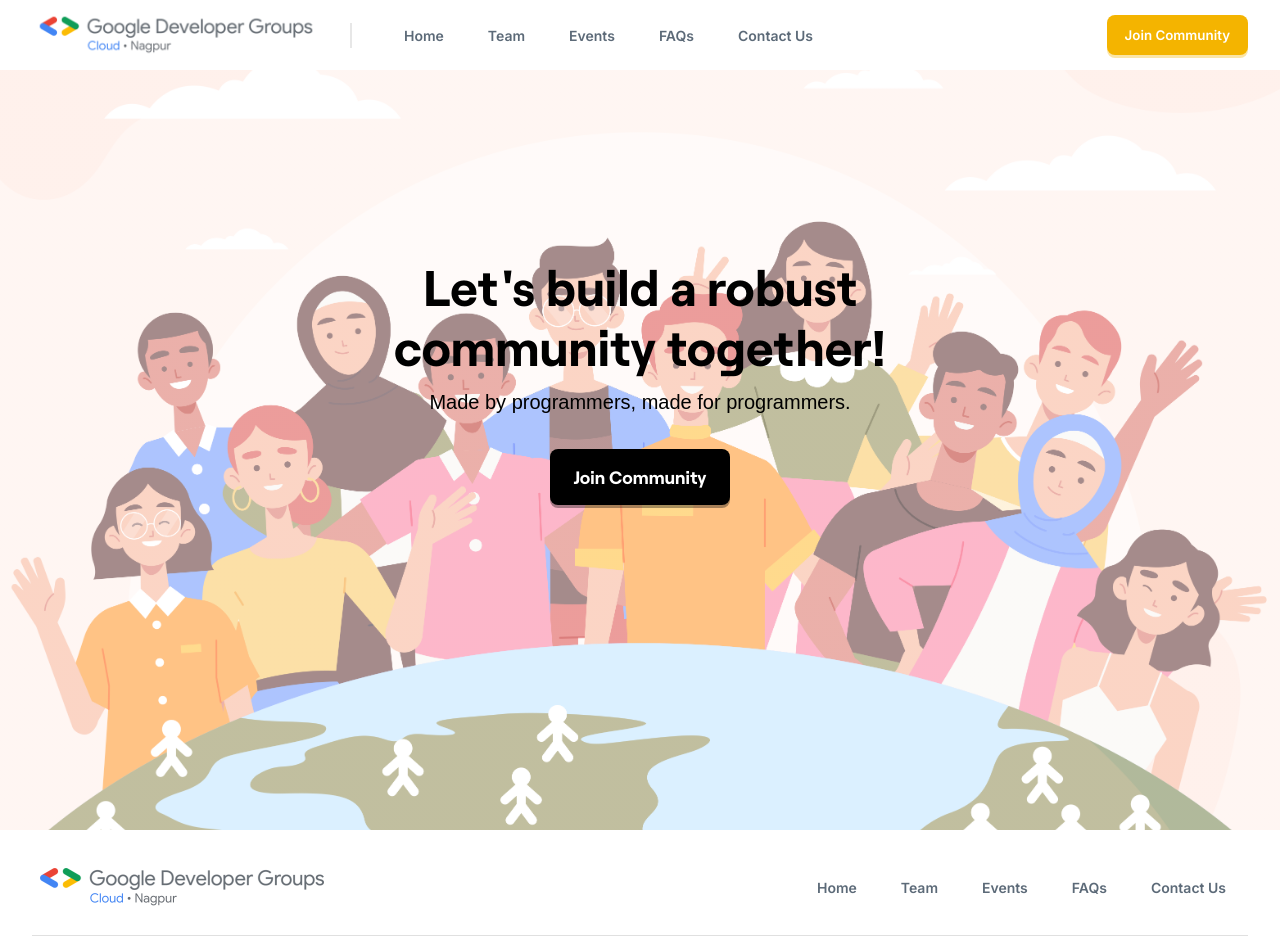
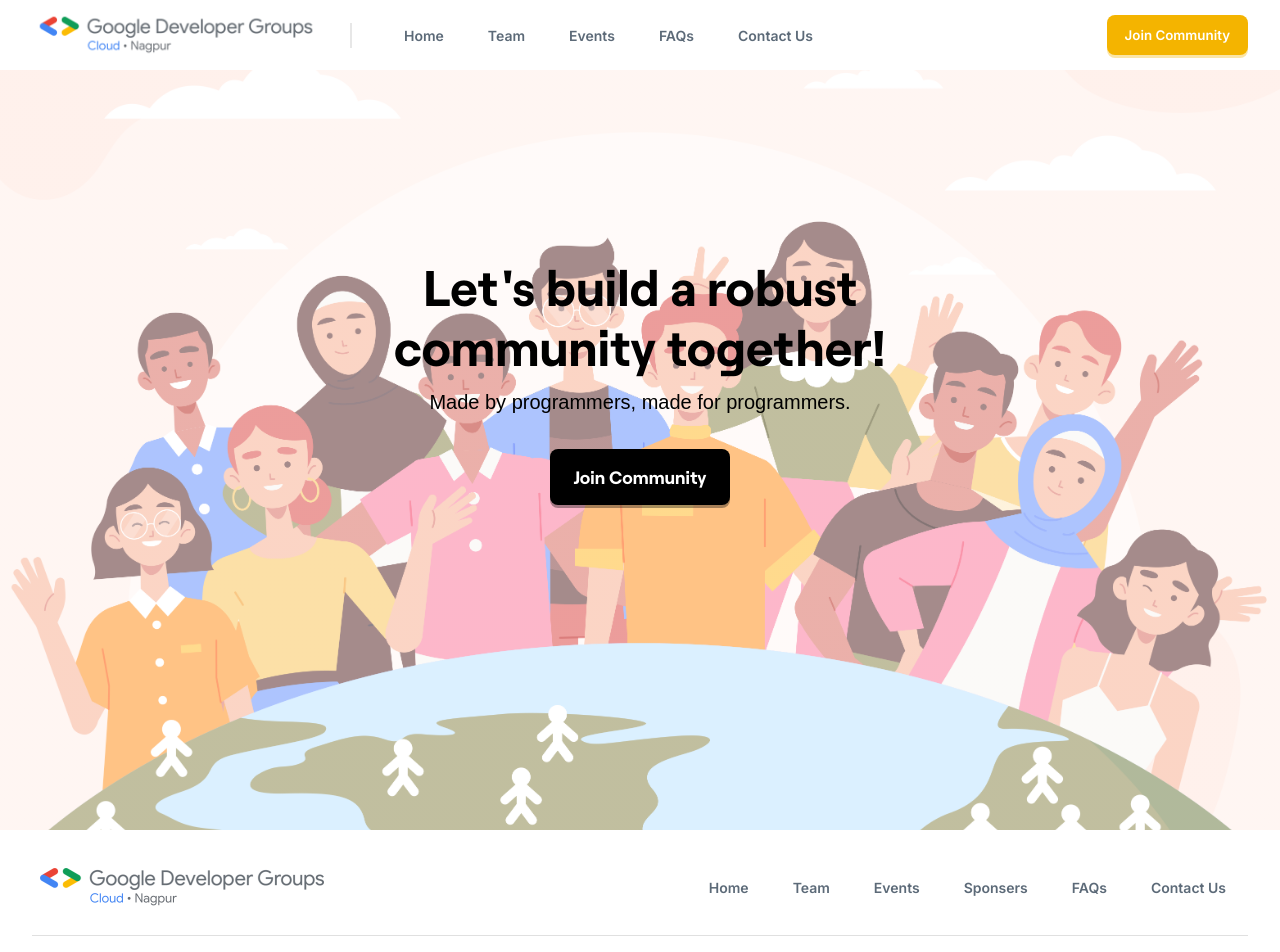
Before and after one commit to sobhanbera/gdgcn-website-v2, a Next.js app: page / in a window 1280 px wide. Shown: the top 952 px of the page. Built offline with nearby package versions, Linux system fonts and the light colour scheme; a web font is replaced by a local one.

Commit message:
footer updates along with syncon and themes/consts update

```diff
--- a/components/Footer.tsx
+++ b/components/Footer.tsx
@@ -31,6 +31,10 @@ export function Footer(props: FooterProps) {
                         </li>
 
                         <li>
+                            <Link href={'/team'}>Sponsers</Link>
+                        </li>
+
+                        <li>
                             <Link href={'/team'}>FAQs</Link>
                         </li>
 
--- a/components/index.ts
+++ b/components/index.ts
@@ -8,3 +8,6 @@ export * from './ResponsiveAppBar'
 
 export * from './Footer'
 export * from './Header'
+export * from './Heading'
+
+export * from './Svgs'
--- a/configs/constants.ts
+++ b/configs/constants.ts
@@ -8,3 +8,8 @@ export const WEBSITE_ROOT = ''
 export const MAX_HEADER_HEIGHT = 65
 
 export const COMMUNITY_URL = 'https://gdg.community.dev/gdg-cloud-nagpur'
+export const COMMUNITY_EMAIL = 'mailto:gdgcngp@gmail.com'
+export const COMMUNITY_LINKEDIN =
+    'https://www.linkedin.com/company/gdgcloud-nagpur'
+export const COMMUNITY_INSTAGRAM = 'https://www.instagram.com/gdgc_ngp'
+export const COMMUNITY_TWITTER = 'https://twitter.com/gdgc_ngp'
--- a/styles/globals.scss
+++ b/styles/globals.scss
@@ -44,6 +44,10 @@
     list-style-type: none;
 
     transition: 0.35s all ease;
+
+    &::selection {
+        background: rgba(var(--primary-rgb), 0.3);
+    }
 }
 
 html,
--- a/styles/theming.scss
+++ b/styles/theming.scss
@@ -2,6 +2,7 @@
     --header-height: 70px;
 
     --bg: #ffffff;
+    --text-color: #000000;
 
     --primary: #4285f4;
     --primary-light: #689cef;
@@ -62,7 +63,7 @@
 }
 
 .theme-light-black {
-    --bg: #000000;
+    --bg: #ffffff;
 
     --primary: #101010;
     --primary-light: #2b2b2b;
```
